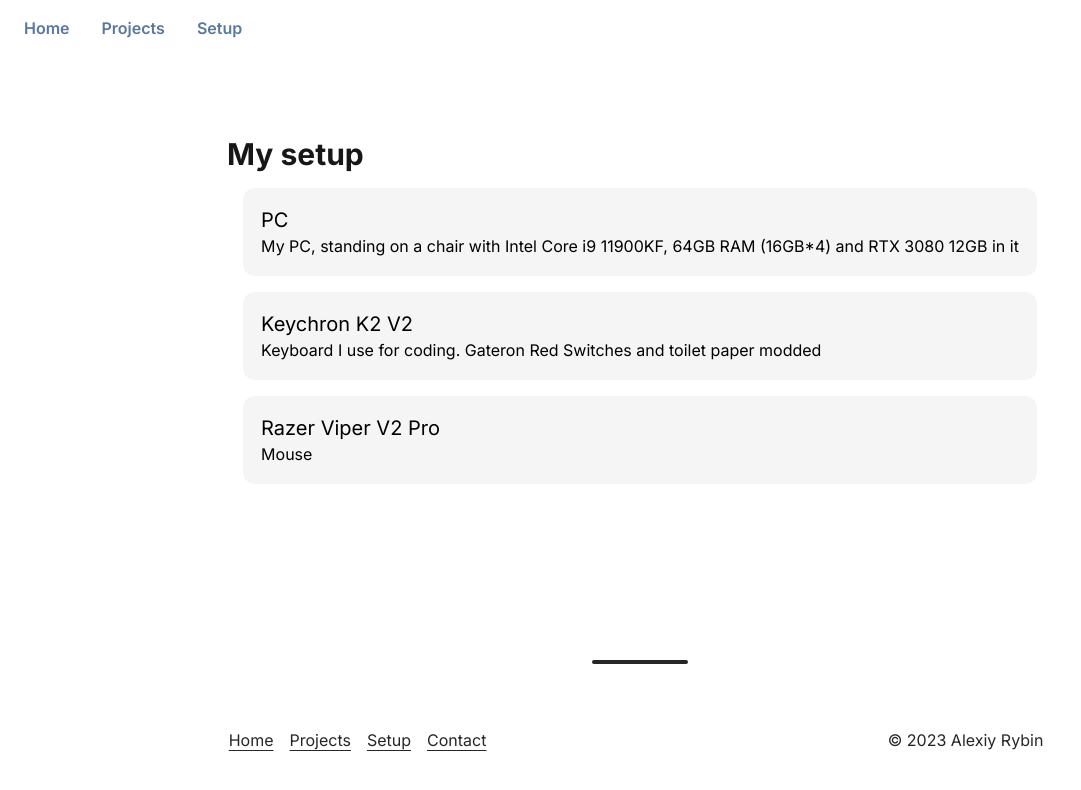
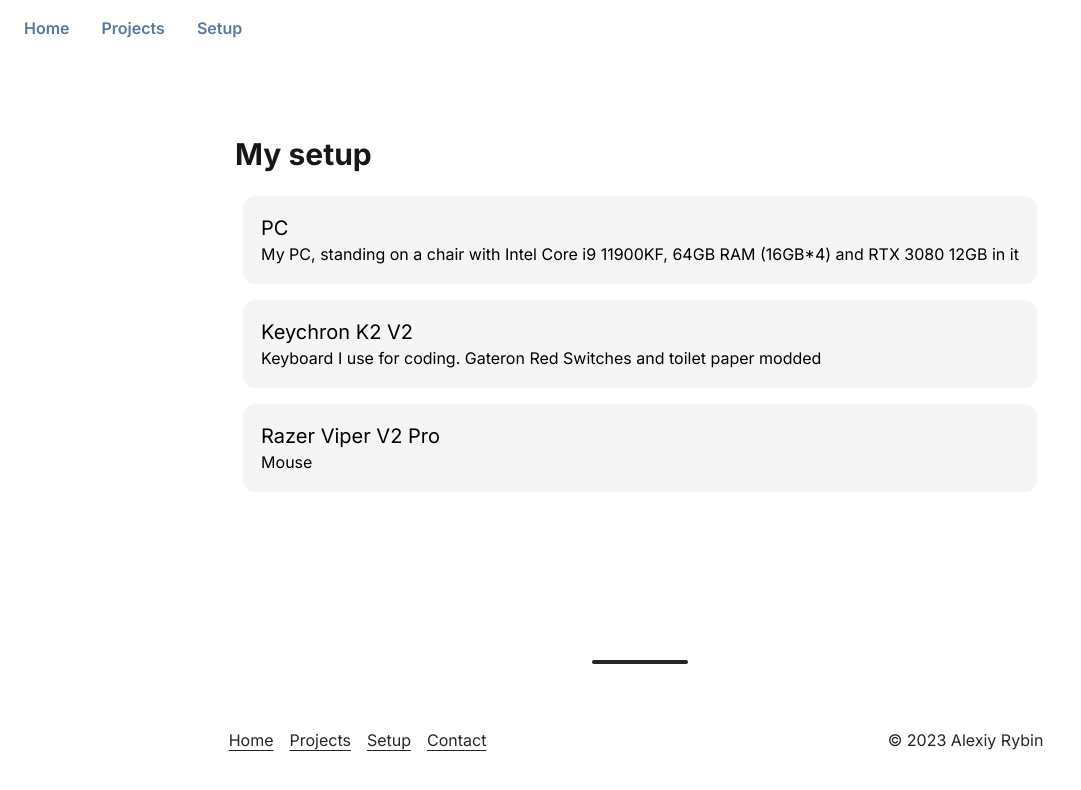
Before and after one commit to tapnisu/tapni.su, a Next.js app: page /setup in a window 1280 px wide. Shown: the top 790 px of the page, without its empty margins (0-1081 px from the left). Built offline with nearby package versions, Linux system fonts and the light colour scheme; what tailwindcss-selection-variant would draw is missing.

Commit message:
Add padding to setup page title

```diff
--- a/pages/setup.tsx
+++ b/pages/setup.tsx
@@ -8,7 +8,7 @@ const SetupPage = () => {
 			title="Tapnisu - Setup"
 			description="My setup: workstation and tech stack"
 		>
-			<h1 className="text-3xl font-bold">My setup</h1>
+			<h1 className="p-2 text-3xl font-bold">My setup</h1>
 
 			{setup.map(({ name, description }) => (
 				<Card title={name} description={description} key={name} />
```
